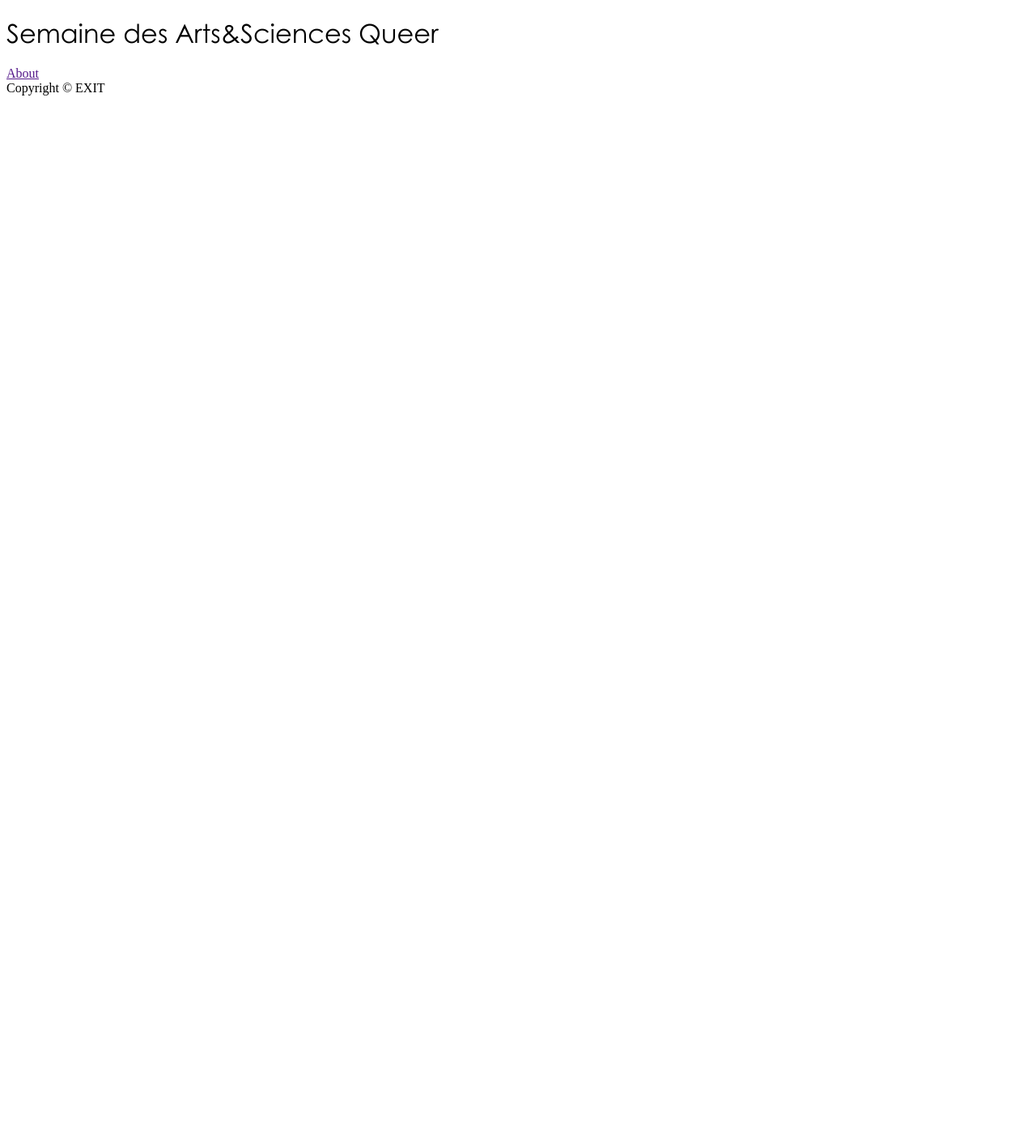
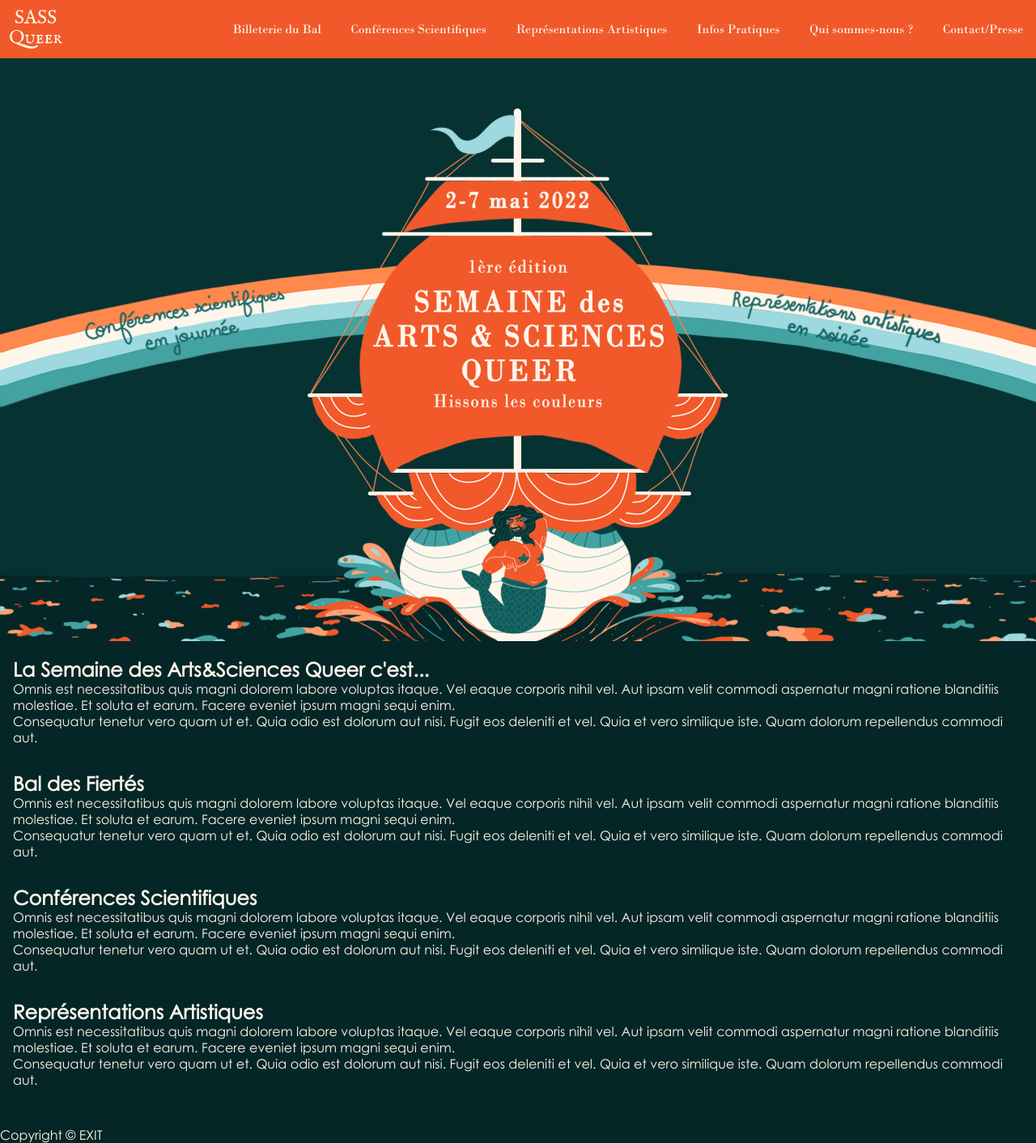
Before and after one commit to exit-lyon/sassqueer_website, a plain HTML site: page index.html in a window 1280 px wide. Shown: the whole page at 81% size. Before the commit the page ends 800 px from the top, so only its background shows below. Drawn offline with Linux system fonts and the light colour scheme.

Commit message:
Add main image and basic styling.

```diff
--- a/css/styles.css
+++ b/css/styles.css
@@ -1,3 +1,9 @@
+* {
+margin:0;
+padding:0;
+border: 0;
+}
+
 @font-face {
   font-family: "BodonyMT";
   src: url("fonts/bodony_mt.otf");
@@ -8,10 +14,12 @@
   src: url("fonts/century_gothic.otf");
 }
 
-h1 {
+body {
   font-family: 'CenturyGothic';
   font-weight:normal;
   font-style:normal;
+  background-color: #052626;
+  color: #fef6eb;
 }
 
 .primary_red {
@@ -45,3 +53,39 @@ h1 {
 .secondary_deep_blue {
   color: #073232;
 }
+
+.tertiary_deep_blue {
+  color: #052626;
+}
+
+#nav-logo {
+  height: 3rem;
+  margin-right: auto;
+  padding: 0.75rem;
+}
+
+header {
+  display: flex;
+  flex-direction: row;
+  align-items: center; /* aligns links vertically */
+  background-color: #f1592a;
+}
+
+nav a {
+  margin: 1rem;
+  text-decoration: none;
+  color: inherit;
+  font-family: BodonyMT;
+}
+
+nav a:hover {
+  border-bottom: 0.1rem solid #fef6eb
+}
+
+#main-image {
+  width: 100%;
+}
+
+section {
+  padding: 1rem;
+}
--- a/index.html
+++ b/index.html
@@ -10,12 +10,63 @@
     </head>
     <body id="page-top">
         <header>
-          <h1>Semaine des Arts&Sciences Queer</h1>
+          <img id="nav-logo" src="assets/logos/sass_queer.svg" alt="Logo de la Semaine des Arts&Sciences Queer.">
+
           <nav>
-            <a href="">About</a>
+            <a href="">Billeterie du Bal</a>
+            <a href="">Conférences Scientifiques</a>
+            <a href="">Représentations Artistiques</a>
+            <a href="">Infos Pratiques</a>
+            <a href="">Qui sommes-nous ?</a>
+            <a href="">Contact/Presse</a>
           </nav>
         </header>
+        <div>
+          <!-- Main image -->
+          <img id="main-image" src="assets/fonds/nuit.png" alt="Image principale de la Semaine des Arts&Sciences Queer, représentant un bateau orné d'une sirène barbue en figure de proue, naviguant dans la nuit sur une mer colorée. Su les voiles, la date est indiquée du 2 au 7 mai, et le nom de de la 1ère édition : 'Hissons les Couleurs !'. Dans le fond, un arc-en-ciel indique 'Conférences Scientifiques en Journée' et 'Représentations Artistiques en soirée'.">
+        </div>
+        <section id="sass-queer-section">
+          <!-- Intro -->
+          <h1>La Semaine des Arts&Sciences Queer c'est...</h1>
+          <p>
+            Omnis est necessitatibus quis magni dolorem labore voluptas itaque. Vel eaque corporis nihil vel. Aut ipsam velit commodi aspernatur magni ratione blanditiis molestiae. Et soluta et earum. Facere eveniet ipsum magni sequi enim.
+          </p>
+          <p>
+            Consequatur tenetur vero quam ut et. Quia odio est dolorum aut nisi. Fugit eos deleniti et vel. Quia et vero similique iste. Quam dolorum repellendus commodi aut.
+          </p>
+        </section>
         <section>
+          <!-- Bal des Fiertés -->
+          <h1>Bal des Fiertés</h1>
+          <p>
+            Omnis est necessitatibus quis magni dolorem labore voluptas itaque. Vel eaque corporis nihil vel. Aut ipsam velit commodi aspernatur magni ratione blanditiis molestiae. Et soluta et earum. Facere eveniet ipsum magni sequi enim.
+          </p>
+          <p>
+            Consequatur tenetur vero quam ut et. Quia odio est dolorum aut nisi. Fugit eos deleniti et vel. Quia et vero similique iste. Quam dolorum repellendus commodi aut.
+          </p>
+        </section>
+        <section>
+          <!-- Conférences Scientifiques -->
+          <h1>Conférences Scientifiques</h1>
+          <p>
+            Omnis est necessitatibus quis magni dolorem labore voluptas itaque. Vel eaque corporis nihil vel. Aut ipsam velit commodi aspernatur magni ratione blanditiis molestiae. Et soluta et earum. Facere eveniet ipsum magni sequi enim.
+          </p>
+          <p>
+            Consequatur tenetur vero quam ut et. Quia odio est dolorum aut nisi. Fugit eos deleniti et vel. Quia et vero similique iste. Quam dolorum repellendus commodi aut.
+          </p>
+        </section>
+        <section>
+          <!-- Représentations Artistiques -->
+          <h1>Représentations Artistiques</h1>
+          <p>
+            Omnis est necessitatibus quis magni dolorem labore voluptas itaque. Vel eaque corporis nihil vel. Aut ipsam velit commodi aspernatur magni ratione blanditiis molestiae. Et soluta et earum. Facere eveniet ipsum magni sequi enim.
+          </p>
+          <p>
+            Consequatur tenetur vero quam ut et. Quia odio est dolorum aut nisi. Fugit eos deleniti et vel. Quia et vero similique iste. Quam dolorum repellendus commodi aut.
+          </p>
+        </section>
+        <section>
+          <!-- Map to the different places. -->
         </section>
         <footer>Copyright &copy; EXIT</footer>
     </body>
```
Also changed, not shown: assets/fonds/nuit.png (added), assets/logos/sass_queer.svg (added).
